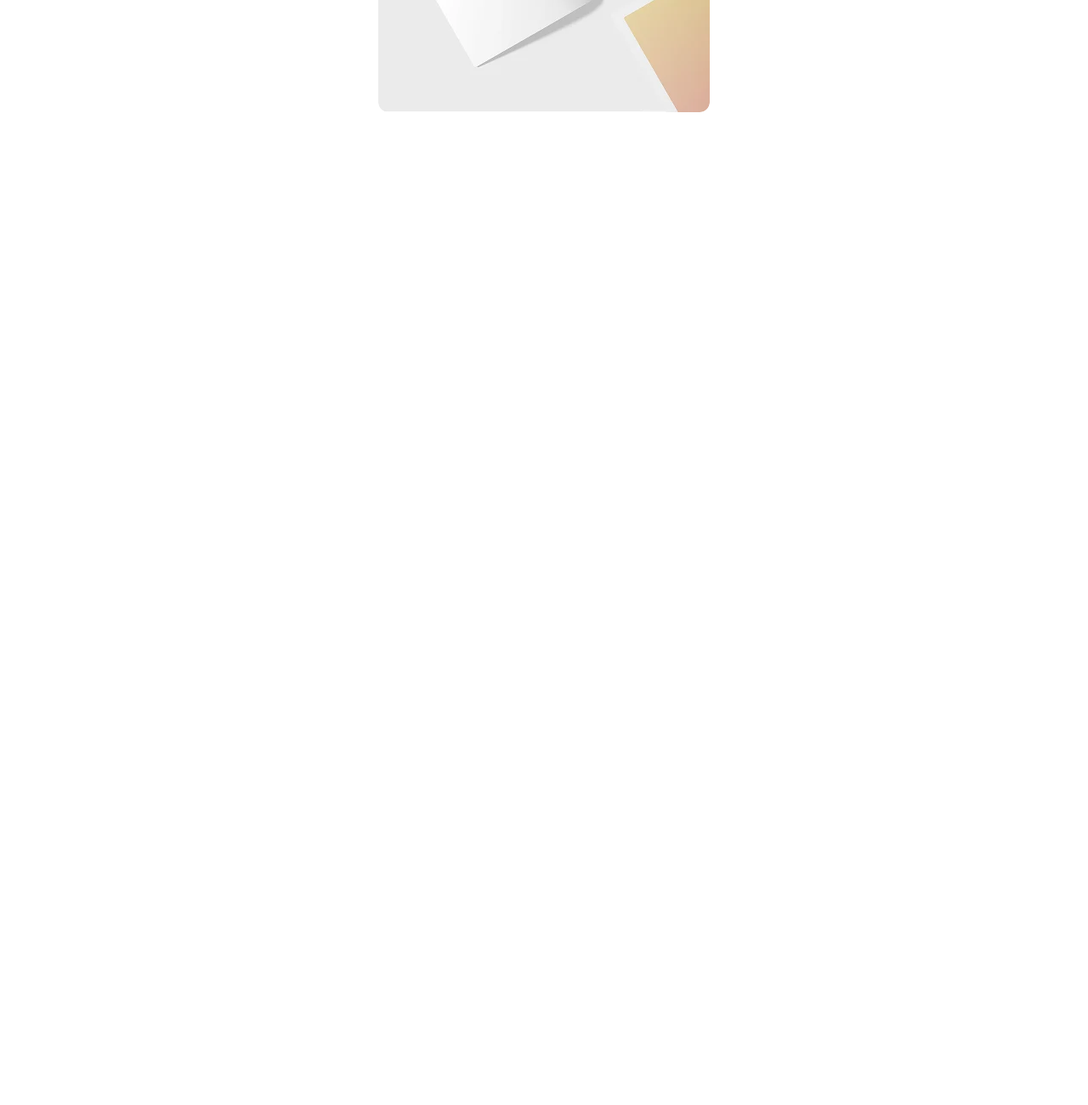
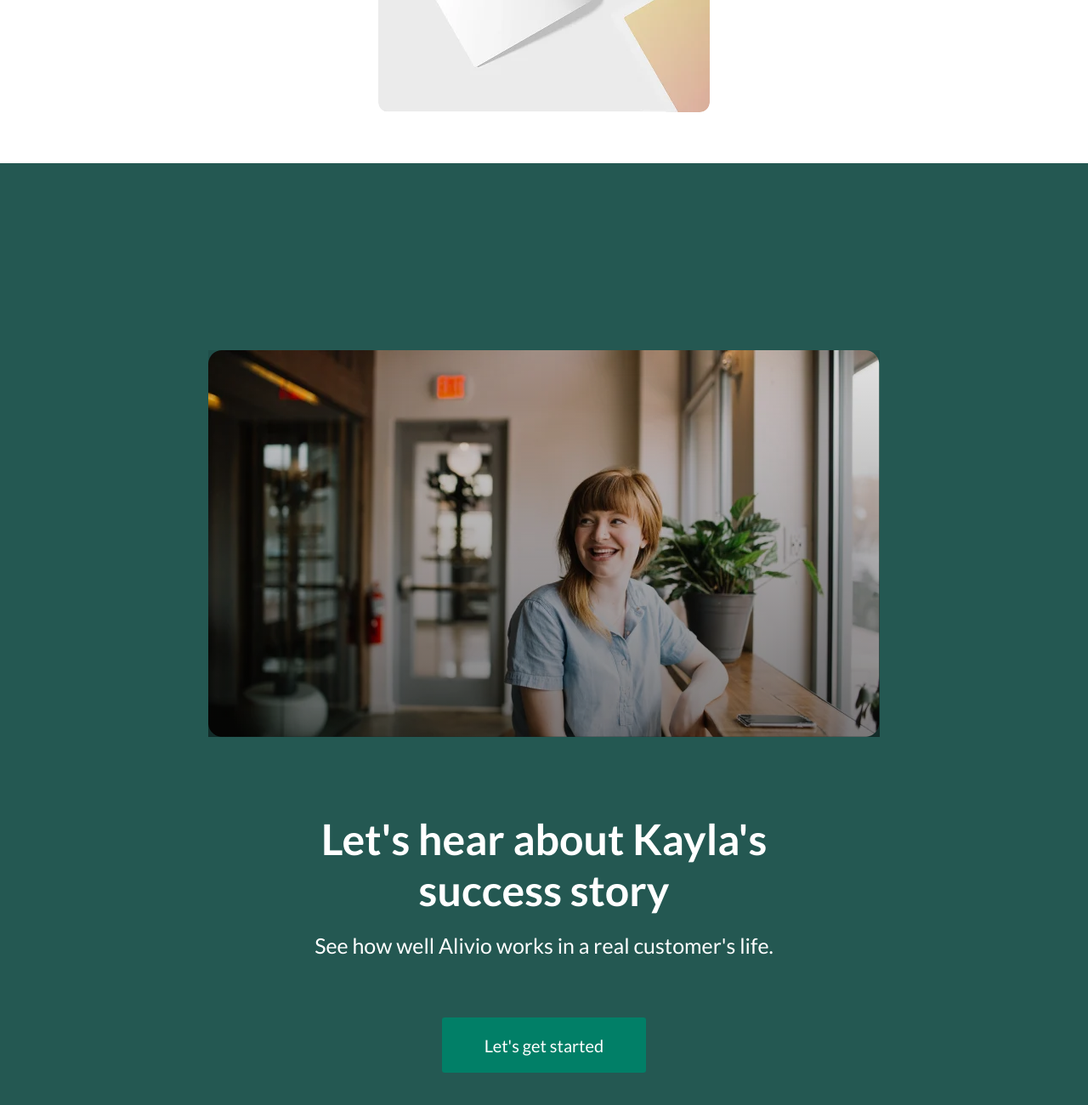
Before and after one commit to SvetaBelaya/alivio_page, a plain HTML site: page index.html in a window 1280 px wide. Shown: the part 2273-3573 px from the top of the page at 85% size. Before the commit the page ends 2465 px from the top, so only its background shows below. Drawn offline with Linux system fonts and the light colour scheme.

Commit message:
success section

```diff
--- a/index.css
+++ b/index.css
@@ -4,3 +4,4 @@
 @import url(styles/hero.css);
 @import url(styles/about.css);
 @import url(styles/card.css);
+@import url(styles/success.css);
--- a/index.html
+++ b/index.html
@@ -93,6 +93,25 @@
                 </div>
             </div>
         </section>
+
+        <section class="success" aria-label="success section">
+            <div class="container">
+                <div class="success__wrapper">
+                    <div class="success__content">
+                        <h3 class="success__title">Let's hear about Kayla's success story</h3>
+                        <p class="success__desc">See how well Alivio works in a real customer's life.</p>
+                        <button type="button" class="btn">Let's get started</button>
+                    </div>
+                    <div class="success__content-video">
+                        <img src="assets/webp/video_cover.webp" class="success__cover" alt="video cover img">
+                        <svg class="success__play-icon" aria-label="play icon">
+                            <use href="assets/sprites.svg#play-icon"></use>
+                        </svg>
+                        <div class="success__gradient"></div>
+                    </div>
+                </div>
+            </div>
+        </section>
     </main>
 </body>
 
--- /dev/null
+++ b/styles/success.css
@@ -0,0 +1,106 @@
+.success {
+    background-color: var(--co-dark-green);
+}
+
+.success__wrapper {
+    padding: 220px 0;
+    display: flex;
+    justify-content: space-between;
+    align-items: start;
+    flex-wrap: wrap-reverse;
+    gap: 40px;
+}
+
+.success__content {
+    margin: 50px 0 0 0;
+    max-width: 550px;
+    display: flex;
+    flex-direction: column;
+    justify-content: start;
+    align-items: start;
+    gap: 20px;
+}
+
+.success__title {
+    color: var(--co-white);
+    font-size: 50px;
+    font-weight: 700;
+}
+
+.success__desc {
+    color: var(--co-white);
+    font-size: 25px;
+    font-weight: 500;
+}
+
+.success__content .btn {
+    margin: 50px 0 0 0;
+    width: 240px;
+    height: 65px;
+}
+
+.success__content .btn:hover {
+    outline: 2px solid var(--co-white);
+}
+
+.success__content-video {
+    position: relative;
+    max-width: 790px;
+    height: 455px;
+}
+
+.success__cover {
+    width: 100%;
+    height: 100%;
+    object-fit: cover;
+    aspect-ratio: 158/91;
+}
+
+.success__play-icon {
+    fill: var(--co-white);
+    position: absolute;
+    z-index: 2;
+    width: 72px;
+    height: 73px;
+    top: 50%;
+    left: 50%;
+    translate: -50% -50%;
+}
+
+.success__play-icon:hover {
+    fill: var(--co-green);
+    cursor: pointer;
+}
+
+.success__gradient {
+    position: absolute;
+    z-index: 1;
+    inset: 0;
+    background: linear-gradient(180deg, rgba(0, 0, 0, 0.1), rgba(0, 0, 0, 0.5)) center/cover no-repeat;
+}
+
+@media (max-width: 1370px) {
+    .success__wrapper {
+        justify-content: center;
+    }
+
+    .success__content {
+        text-align: center;
+        justify-content: start;
+        align-items: center;
+    }
+}
+
+@media (max-width: 576px) {
+    .success__wrapper {
+        padding: 150px 0;
+    }
+
+    .success__title {
+        font-size: 32px;
+    }
+
+    .success__desc {
+        font-size: 20px;
+    }
+}
```
Also changed, not shown: assets/sprites.svg.
